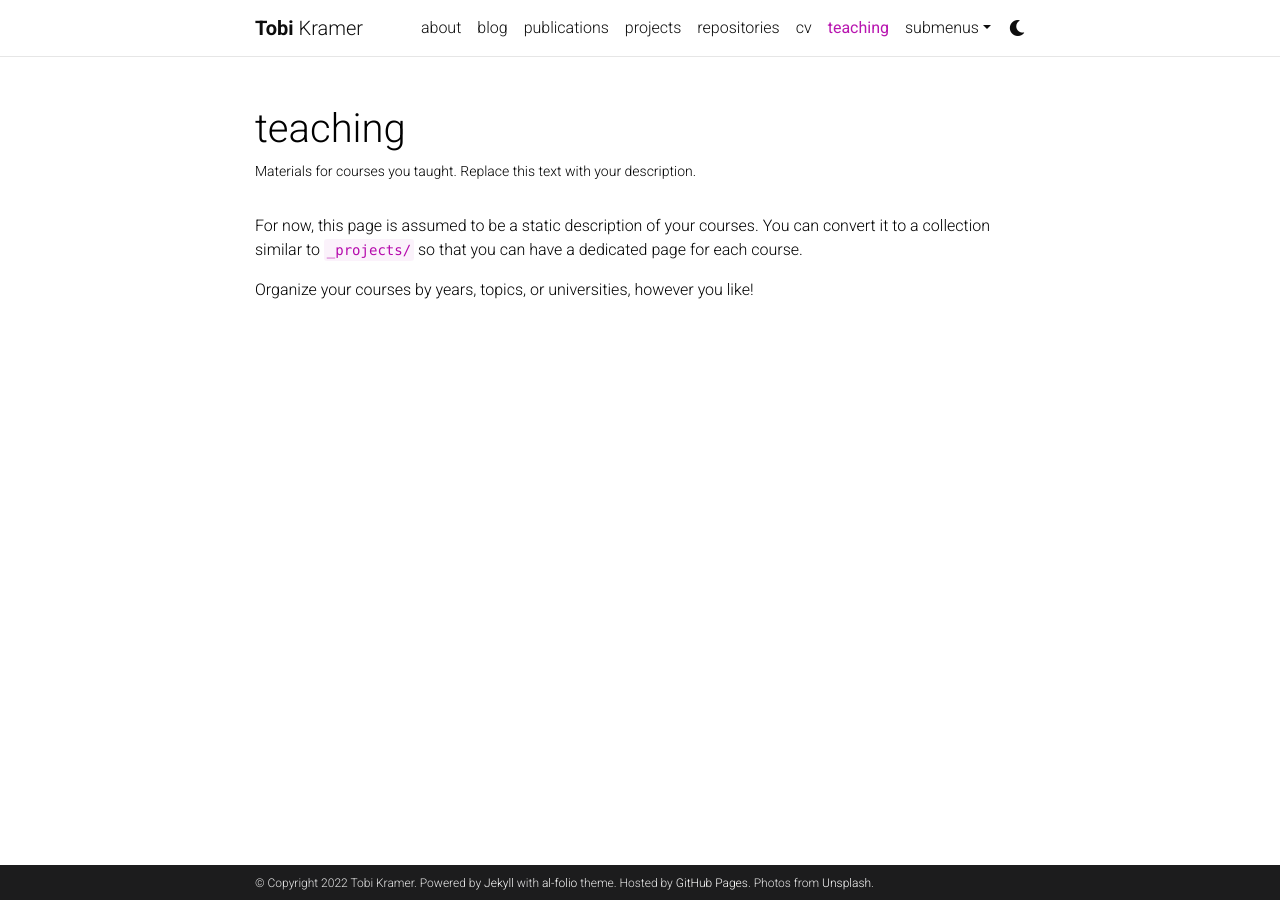
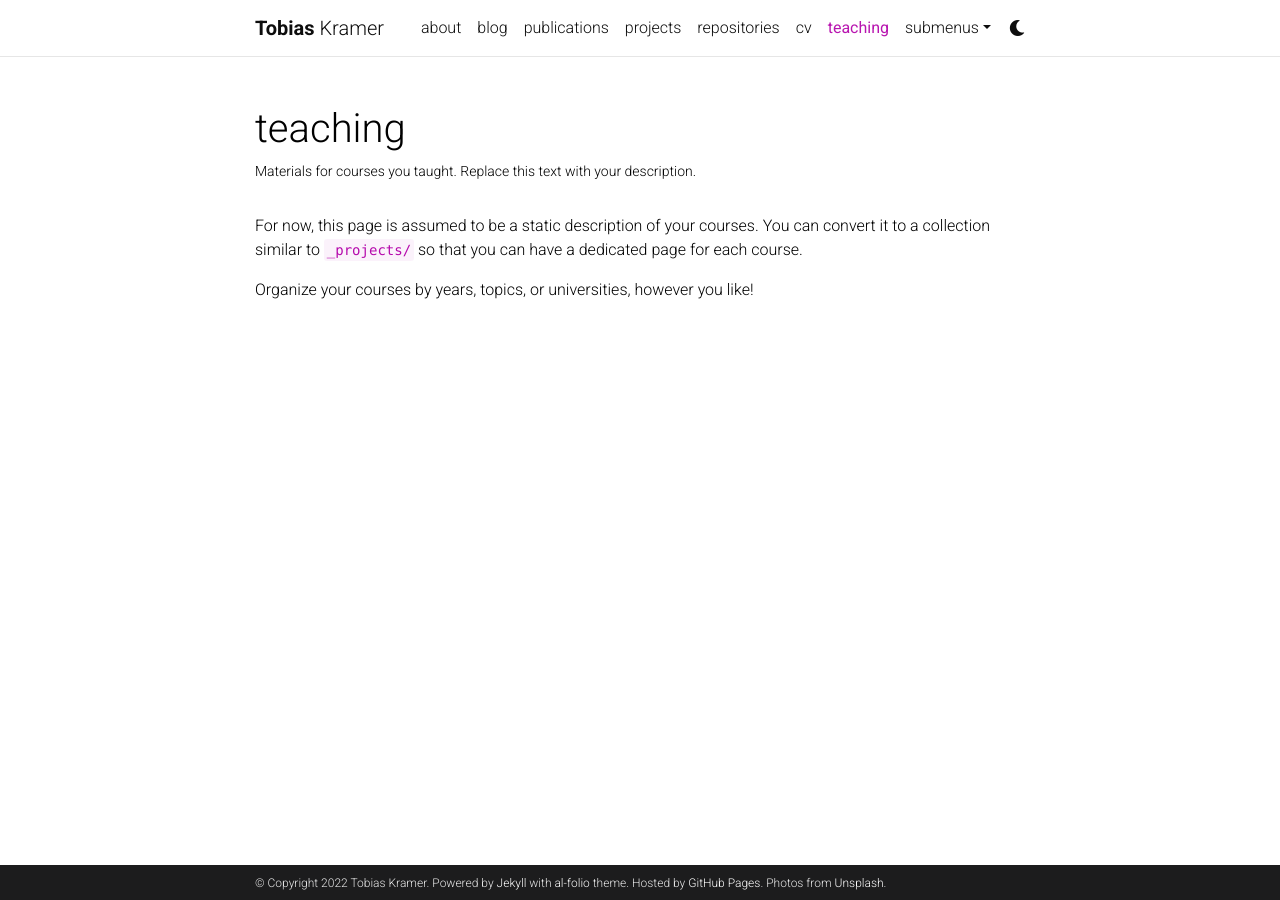
Before and after one commit to t-kramer/t-kramer.github.io, a Jekyll site: the page built from _pages/teaching.md, in a window 1280 px wide. Built offline with Jekyll 4.4.1, drawn with Linux system fonts in a browser that asks for light colours; comment, search, counter and statistics services are not loaded; a style sheet for code colours, icons or effects is not loaded.

Commit message:
Changed to full name

```diff
--- a/_config.yml
+++ b/_config.yml
@@ -3,7 +3,7 @@
 # -----------------------------------------------------------------------------
 
 title: blank # the website title (if blank, full name will be used instead)
-first_name: Tobi
+first_name: Tobias
 middle_name:
 last_name: Kramer
 email: you@example.com
```
